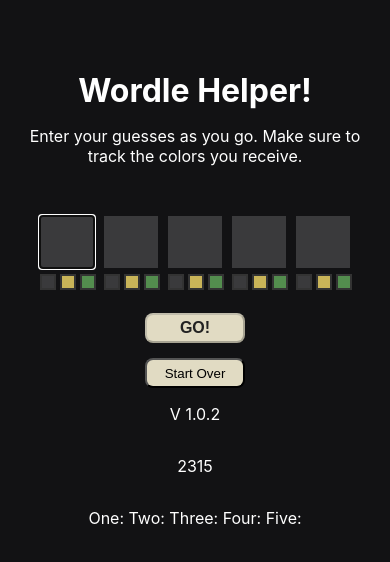
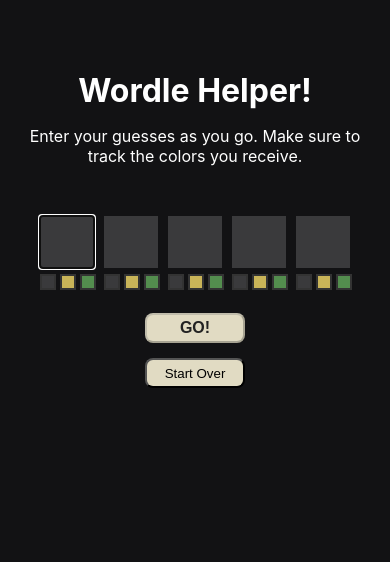
Before and after one commit to CJSpohn/wordle-helper, a React (Create React App) app: page / in a window 390 px wide. Shown: the top 562 px of the page. Built offline with nearby package versions, Linux system fonts and the light colour scheme.

Commit message:
Fix mobile issues

```diff
--- a/src/App.jsx
+++ b/src/App.jsx
@@ -201,12 +201,6 @@
       <button className="new-word-button" onClick={handleStartOver}>
         Start Over
       </button>
-      <p>V 1.0.2</p>
-      <p>{possibleWords.length}</p>
-      <p>
-        One: {word[0].value} Two: {word[1].value} Three: {word[2].value} Four:{" "}
-        {word[3].value} Five: {word[4].value}
-      </p>
     </div>
   );
 };
--- a/src/components/LetterControl/LetterControl.jsx
+++ b/src/components/LetterControl/LetterControl.jsx
@@ -46,7 +46,7 @@
             ...prev,
             [letterPosition]: {
               ...prev[letterPosition],
-              value: e.target.value,
+              value: e.target.value.toLowerCase(),
             },
           }))
         }
```
